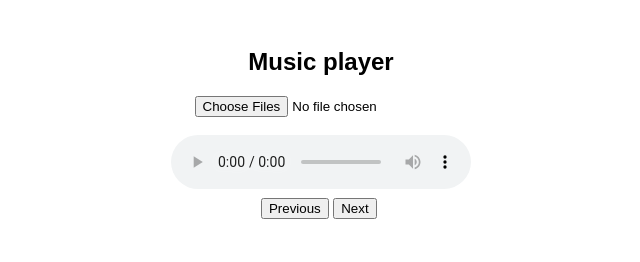
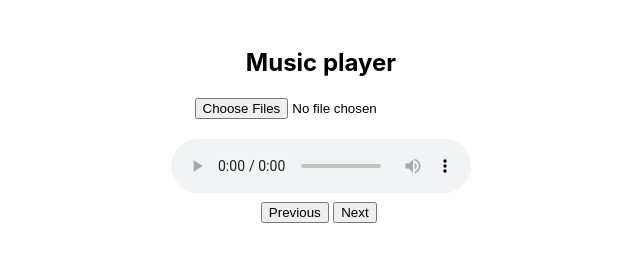
Before and after one commit to rodrigotellom/music-player, a plain HTML site: page musicplayer.html in a window 1280 px wide. Shown: the full height of the page, 319-959 px from the left. Drawn offline with Linux system fonts and the light colour scheme.

Commit message:
font stack updated

```diff
--- a/musicplayer.html
+++ b/musicplayer.html
@@ -5,7 +5,7 @@
 <title>Music player</title>
 <style>
   body {
-    font-family: Arial, sans-serif;
+    font-family: -apple-system, BlinkMacSystemFont, "Segoe UI", Roboto, Oxygen-Sans, Ubuntu, Cantarell, "Helvetica Neue", sans-serif;
     text-align: center;
     padding: 20px;
   }
```
